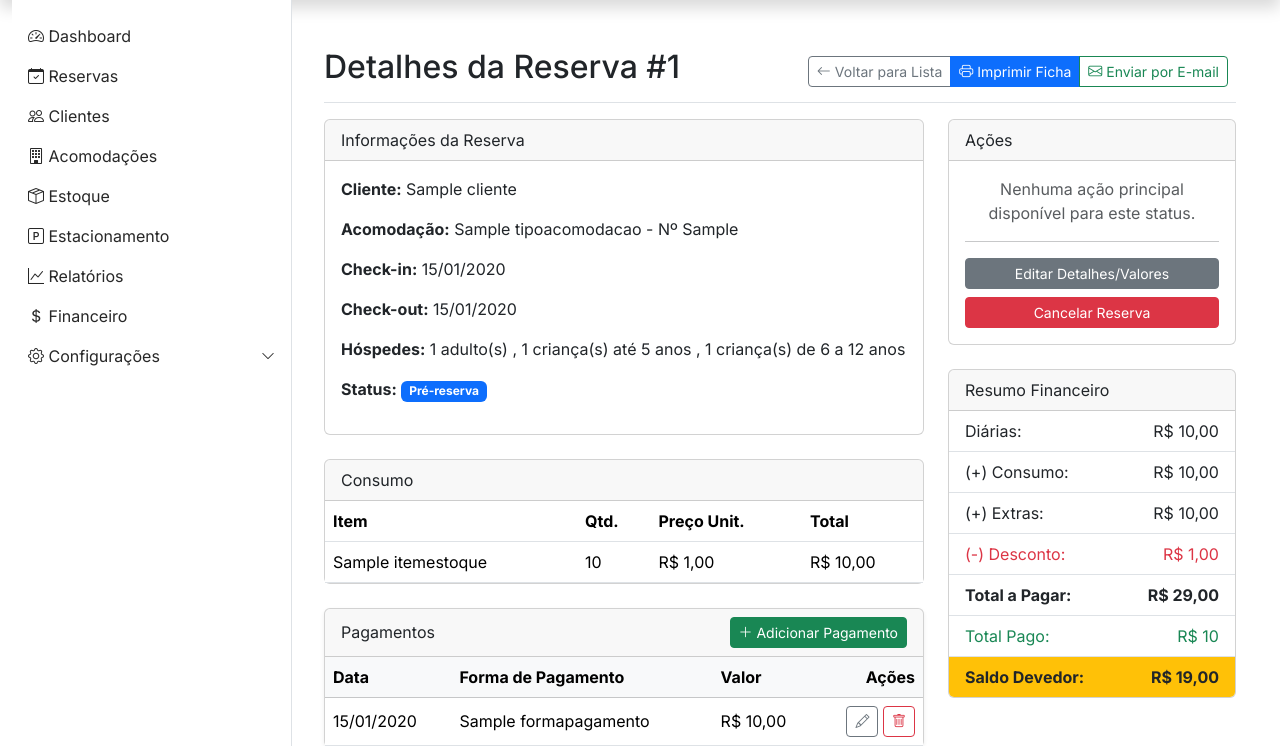
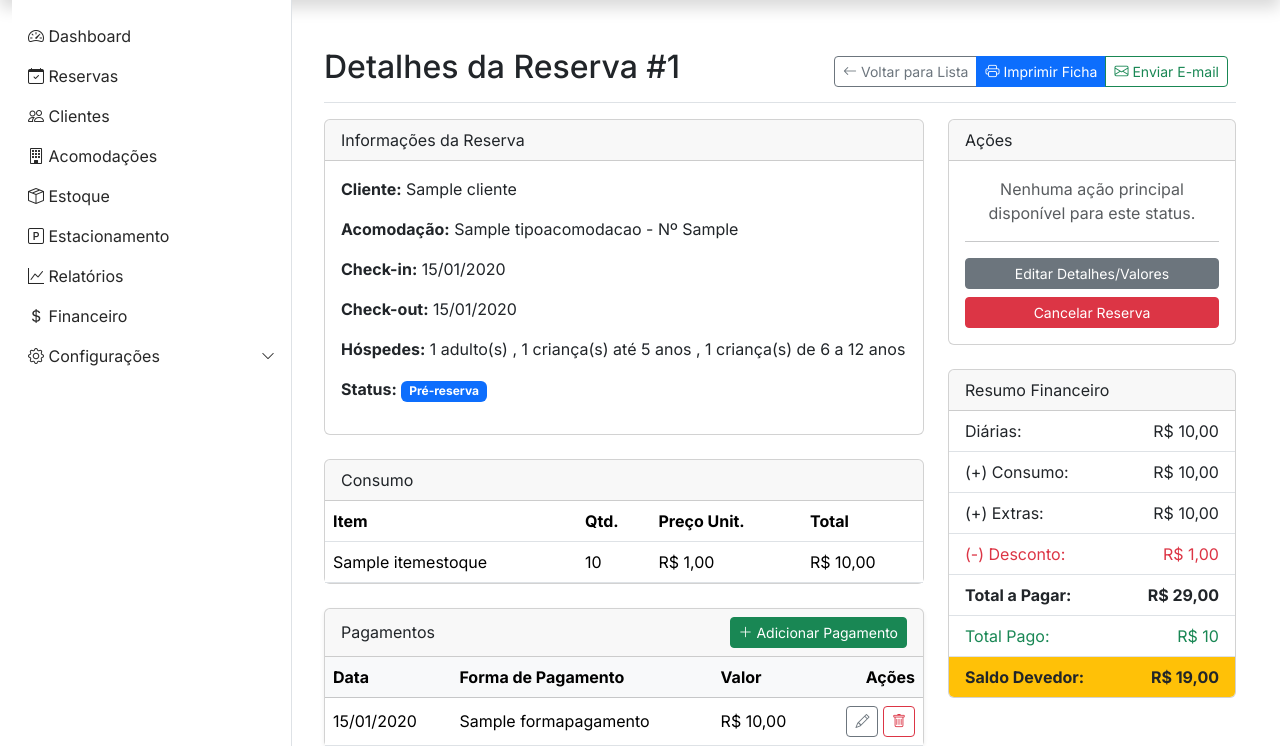
Before and after one commit to lucasaaz/sistema-pousada-django, a Django app: page /reservas/1/ in a window 1280 px wide. Shown: the part 40-786 px from the top of the page. Run offline with Django 5.2, Linux system fonts and the light colour scheme; a user stored in the database is signed in; tables that the repository leaves empty hold one stand-in row (values such as "Sample post").

Commit message:
Enviar E-mail

```diff
--- a/templates/gestao/contrato_checkin.html
+++ b/templates/gestao/contrato_checkin.html
@@ -117,7 +117,7 @@ body {
             <span class="value filled-field">{{ acomodacao.numero }}</span>
         </div>
         <div class="field-group small-text">
-            <span class="label">N° Hóspedes</span>
+            <span class="label">N° Hóspedes:</span>
             <span class="value filled-field">
                 {{ reserva.num_adultos }} adulto(s)
                 {% if reserva.num_criancas_5 > 0 %}
--- a/templates/gestao/reserva_detail.html
+++ b/templates/gestao/reserva_detail.html
@@ -15,7 +15,7 @@
             <i class="bi bi-printer"></i> Imprimir Ficha
         </a>
         <a href="{% url 'enviar_email_reserva' reserva.pk %}" class="btn btn-sm btn-outline-success">
-            <i class="bi bi-envelope"></i> Enviar por E-mail
+            <i class="bi bi-envelope"></i> Enviar E-mail
         </a>
     </div>
 </div>
```
